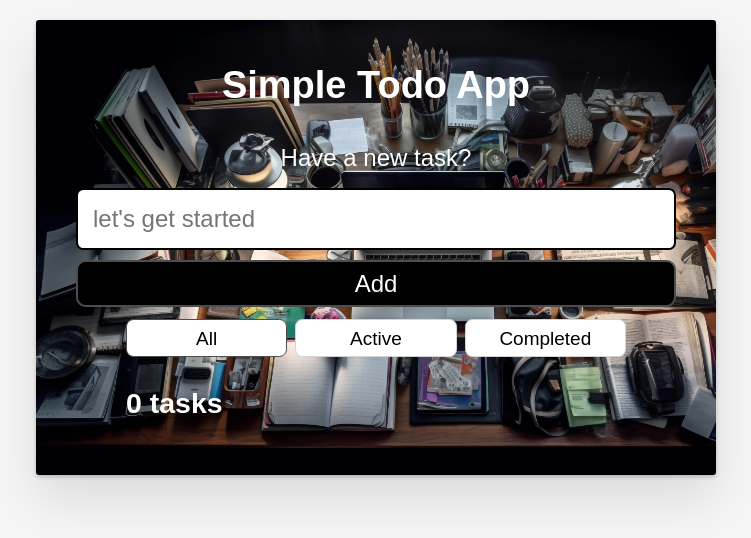
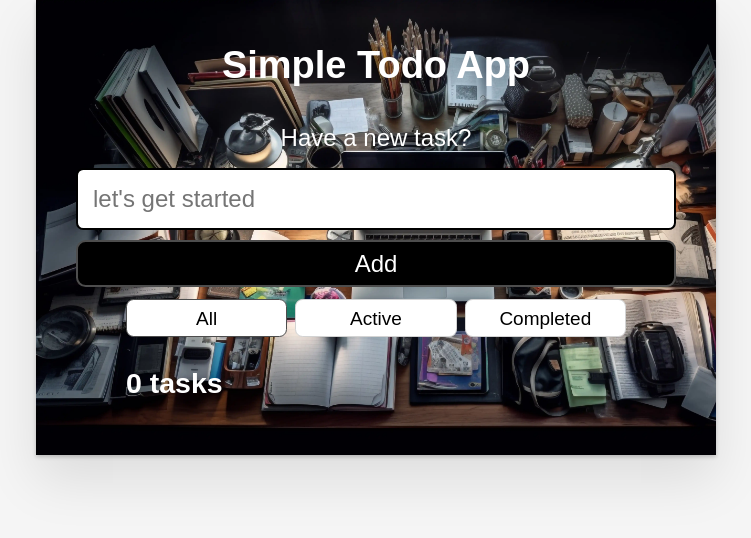
Before and after one commit to devroy10/todo-react-app, a React (Vite) app: page / in a window 1280 px wide. Shown: the top 538 px of the page, without its empty margins (264-1015 px from the left). Built offline with nearby package versions, Linux system fonts and the light colour scheme.

Commit message:
edited bgimage margin-top and padding-bottom

```diff
--- a/src/index.css
+++ b/src/index.css
@@ -222,9 +222,9 @@ input[type="text"] {
   background-image: url('/professional-business-person-working-indoors-computer-generated-by-ai.webp');
   background-size: cover;
   background-color: #fff;
-  margin: 2rem 0 4rem 0;
+  margin: 0rem 0 0rem 0;
   padding: 1rem;
-  border-radius: .4em;
+  border-radius: 0;
   position: relative;
   box-shadow: 0 2px 4px 0 rgba(0, 0, 0, 0.2), 0 2.5rem 5rem 0 rgba(0, 0, 0, 0.1);
 }
@@ -232,7 +232,7 @@ input[type="text"] {
 @media screen and (min-width: 550px) {
   .todoapp {
     padding: 4rem;
-    border-radius: .3rem;
+    border-radius: 0rem;
   }
 }
 
```
